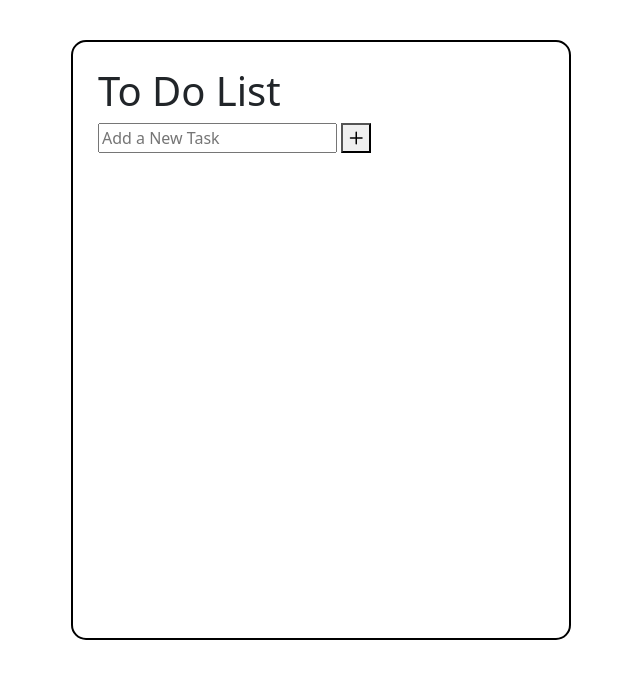
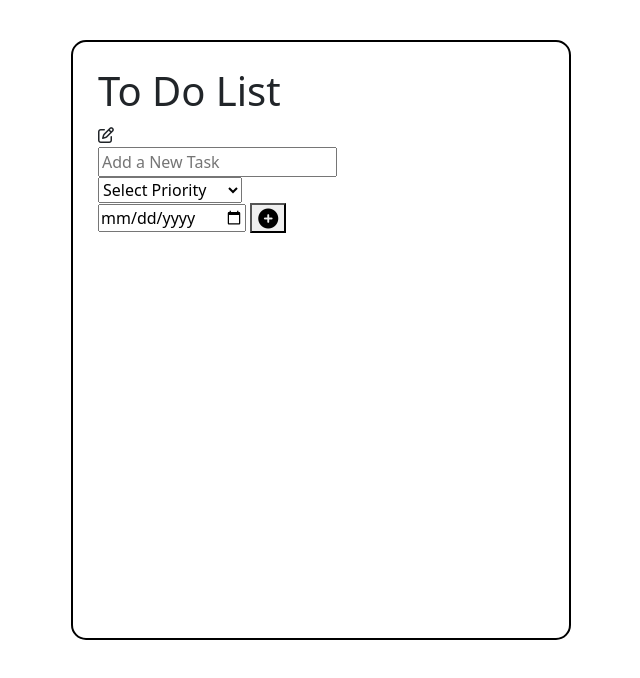
Before and after one commit to Harmain1233/To-Do-List, a plain HTML site: page index.html in a window 1280 px wide. Shown: the whole page, without its empty margins (319-959 px from the left). Drawn offline with nearby package versions, Linux system fonts and the light colour scheme.

Commit message:
Update index.html

```diff
--- a/index.html
+++ b/index.html
@@ -11,22 +11,36 @@
     <link rel="stylesheet" href="style.css">
 </head>
 <body>
-
-
 <div class="container">
+    <div class="todo-header">
         <h1>To Do List</h1>
-
-  <input type="text" id="taskInput" placeholder="Add a New Task">
-
-  <button id="addTask"><i class="fa-regular fa-plus"></i></button>
-
-  <ul id="taskList">
-  </ul>
-
-
-
+        <div>
+            <i class="fa-regular fa-pen-to-square"></i>
 
         </div>
+    </div>
+    <form action="" id="form">
+        <input type="text" id="taskInput" class="todo-input" placeholder="Add a New Task" required>
+        <div class="select">
+            <select name="todos" id="priority" class="filter-todo">
+                <option value="" disabled selected>Select Priority</option>
+                <option value="highpriority">High Priority</option>
+                <option value="mediumpriority">Medium Priority</option>
+                <option value="lowpriority">Low Priority</option>
+            </select>
+        </div>
+        <input type="date" id="dateInput">
+        <button id="addTask" class="todo-button" type="submit"><i class="fas fa-plus-circle fa-lg"></i></button>
+
+    </form>
+
+    <div class="todo-container">
+        <ul id="taskList" class="todo-list">
+
+        </ul>
+    </div>
+</div>
+
 <script src="index.js"></script>
 </body>
 </html>
```
Lines whose indentation alone changed are shown as unchanged.
